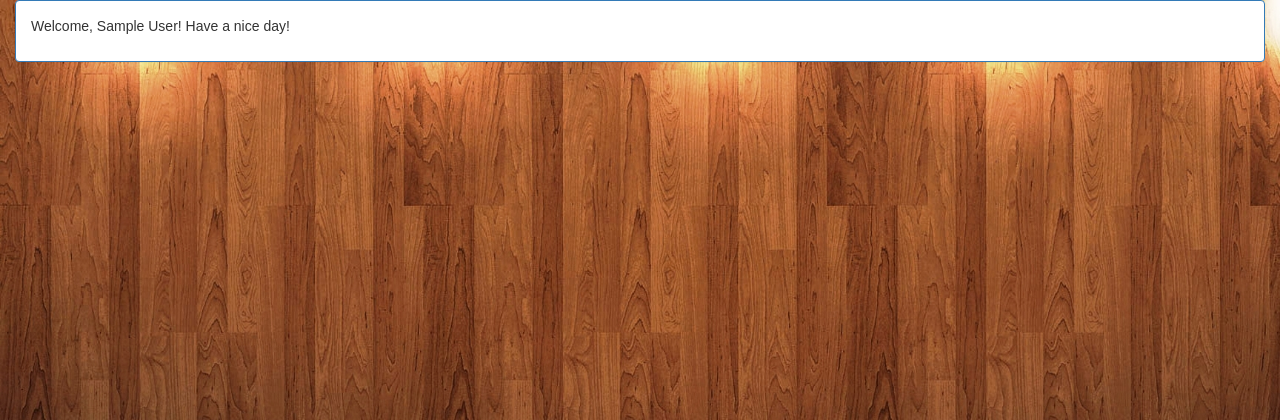
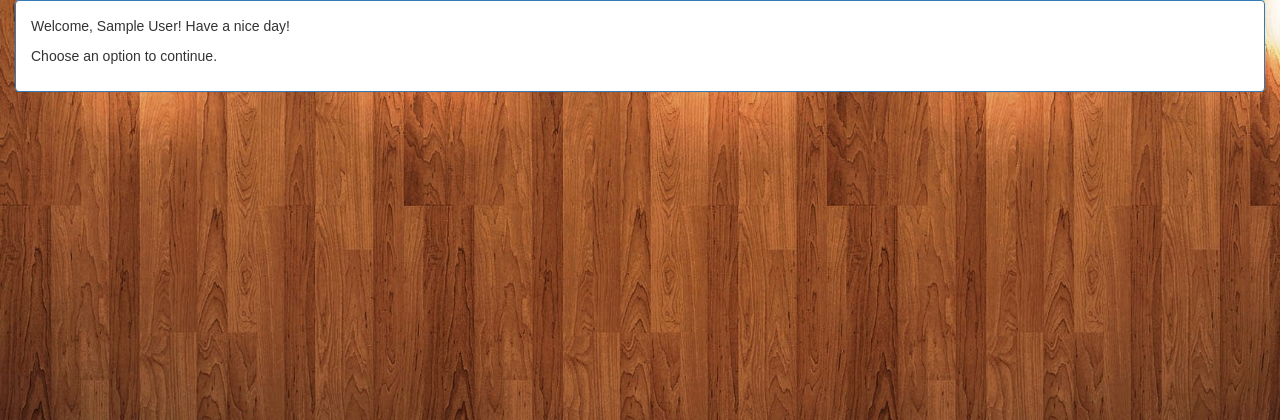
Before and after one commit to codebuffs/feedback-form, a PHP site: page /welcome.php in a window 1280 px wide. Shown: the top 420 px of the page. Run offline with PHP 8.4, Linux system fonts and the light colour scheme; the visitor is signed in with stand-in values (Sample User, id 1); some libraries are stand-ins or nearby versions.

Commit message:
Revert "no options needed"
This reverts commit bb1131247ad0dda40ea96b94dafc6d843f5d6949.

```diff
--- a/welcome.php
+++ b/welcome.php
@@ -71,7 +71,7 @@
 					//$username = htmlspecialchars($_SESSION['username']);
 					$name = $_SESSION["name"];
 					$type = htmlspecialchars($_SESSION['type']);
-					echo "<p>Welcome, $name! Have a nice day!</p>";
+					echo "<p>Welcome, $name! Have a nice day!</p><p>Choose an option to continue. </p>";
 			?>
 		</div>
 		</div>
```
